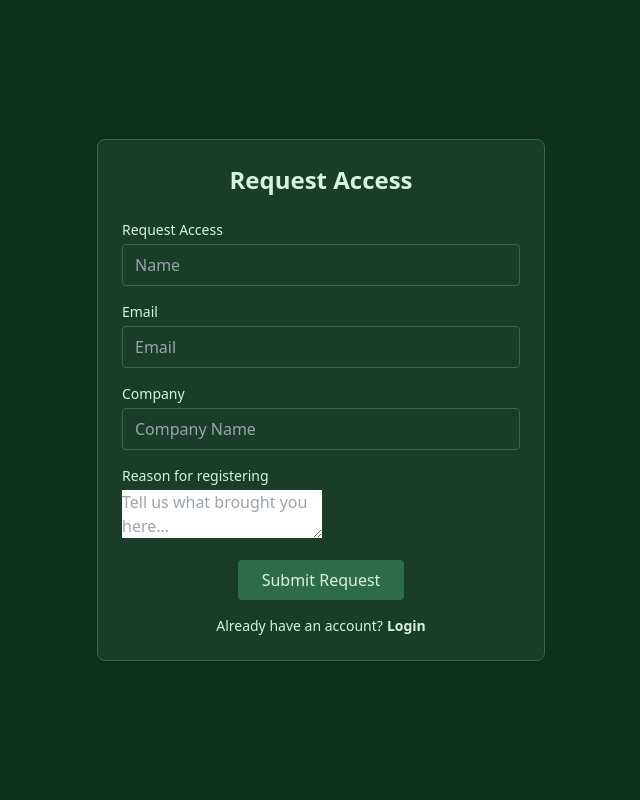
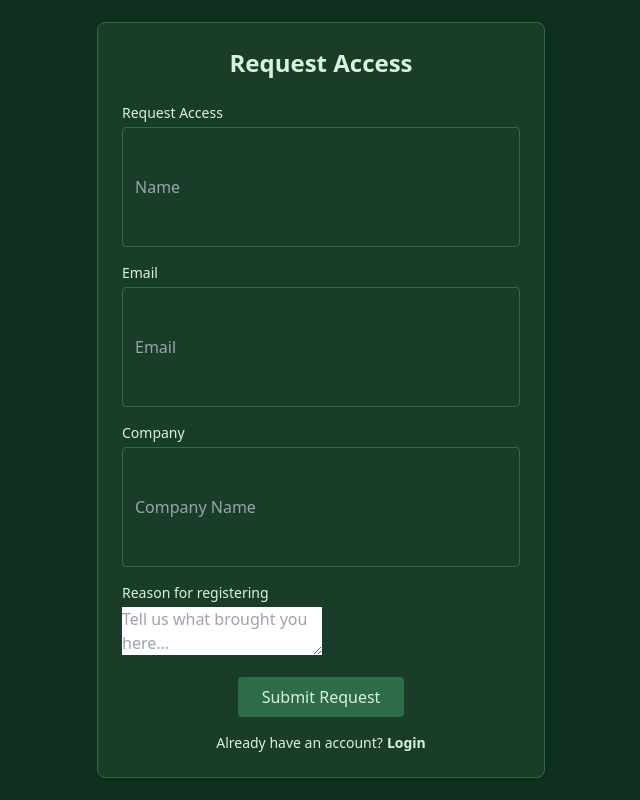
Before and after one commit to schefco/TaskFlow-Frontend, a React (Vite) app: page /register in a window 1280 px wide. Shown: the whole page, without its empty margins (319-959 px from the left). Built offline with nearby package versions, Linux system fonts and the light colour scheme.

Commit message:
Added redirects

```diff
--- a/src/pages/Register/Register.css
+++ b/src/pages/Register/Register.css
@@ -29,10 +29,11 @@
 /* Input + Textarea */
 .registerInput,
 .registerTextarea {
-    @apply w-full px-3 py-2 rounded border;
+    @apply w-full px-3 py-2 rounded border resize-none;
     border-color: var(--green-accent);
     background: var(--green-card);
     color: var(--green-text);
+    min-height: 120px;
     transition: background 0.2s ease, border-color 0.2s ease;
 }
 
```
Also changed, not shown: 1 other file (tests, documents, lock files or other folders).
